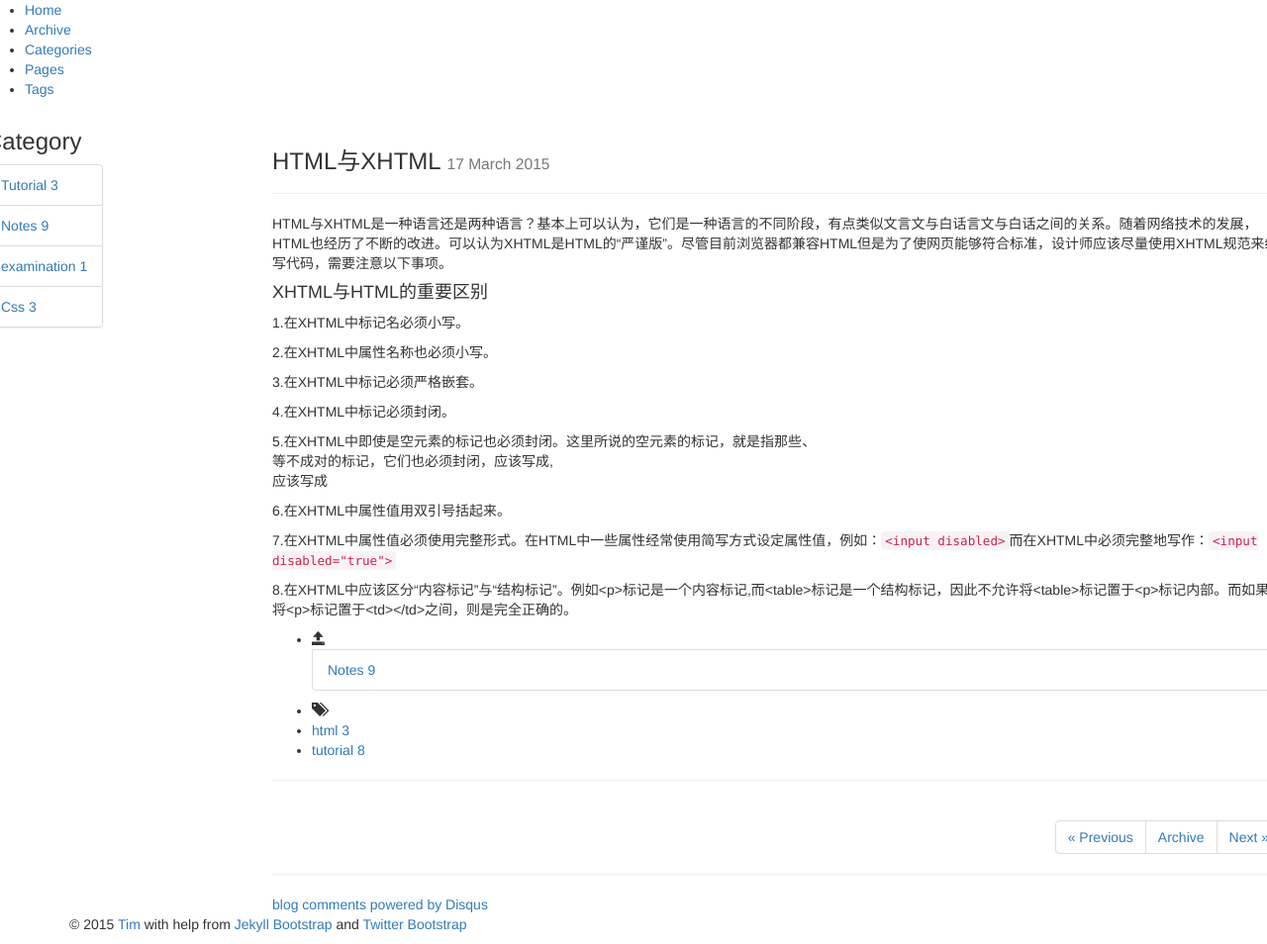
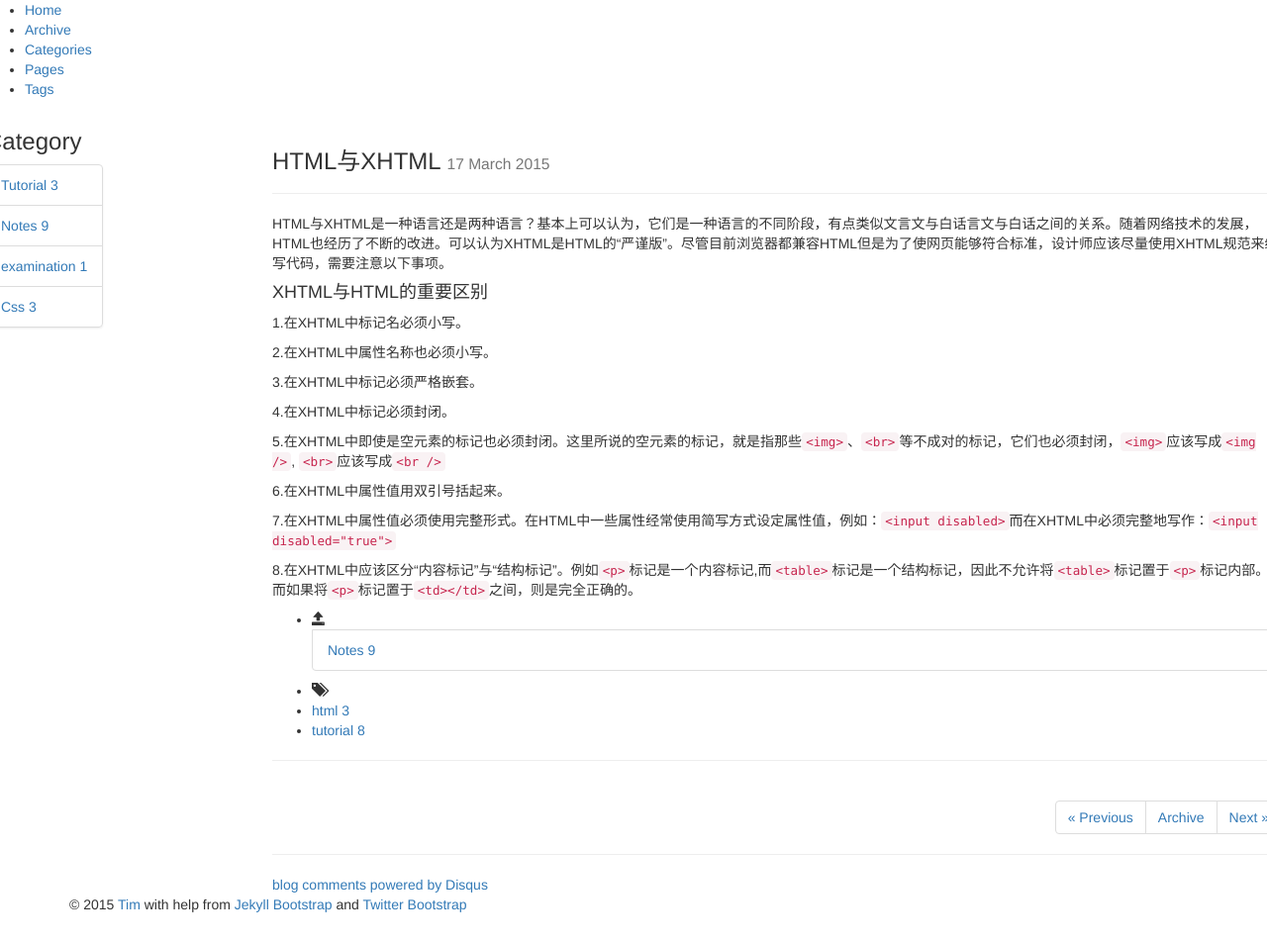
Before and after one commit to Tim-Ju/tim-ju.github.io, a Jekyll site: the page built from _posts/2015-03-17-1.md, in a window 1280 px wide. Shown: the whole page at 99% size. Built offline with Jekyll 4.4.1, drawn with Linux system fonts in a browser that asks for light colours; nearby versions of some CDN libraries; library files that are not in the unit come from our copies; comment, search, counter and statistics services are not loaded.

Commit message:
2015-03-17-1.md update

```diff
--- a/_posts/2015-03-17-1.md
+++ b/_posts/2015-03-17-1.md
@@ -19,10 +19,10 @@ HTML与XHTML是一种语言还是两种语言？基本上可以认为，它们
 
 4.在XHTML中标记必须封闭。
 
-5.在XHTML中即使是空元素的标记也必须封闭。这里所说的空元素的标记，就是指那些<img>、<br>等不成对的标记，它们也必须封闭，<img>应该写成<img />, <br>应该写成<br />
+5.在XHTML中即使是空元素的标记也必须封闭。这里所说的空元素的标记，就是指那些`<img>`、`<br>`等不成对的标记，它们也必须封闭，`<img>`应该写成`<img />`, `<br>`应该写成`<br />`
 
 6.在XHTML中属性值用双引号括起来。
 
 7.在XHTML中属性值必须使用完整形式。在HTML中一些属性经常使用简写方式设定属性值，例如：`<input disabled>`而在XHTML中必须完整地写作：`<input disabled="true">`
 
-8.在XHTML中应该区分“内容标记”与“结构标记”。例如<p>标记是一个内容标记,而<table>标记是一个结构标记，因此不允许将<table>标记置于<p>标记内部。而如果将<p>标记置于<td></td>之间，则是完全正确的。
+8.在XHTML中应该区分“内容标记”与“结构标记”。例如`<p>`标记是一个内容标记,而`<table>`标记是一个结构标记，因此不允许将`<table>`标记置于`<p>`标记内部。而如果将`<p>`标记置于`<td></td>`之间，则是完全正确的。
```
